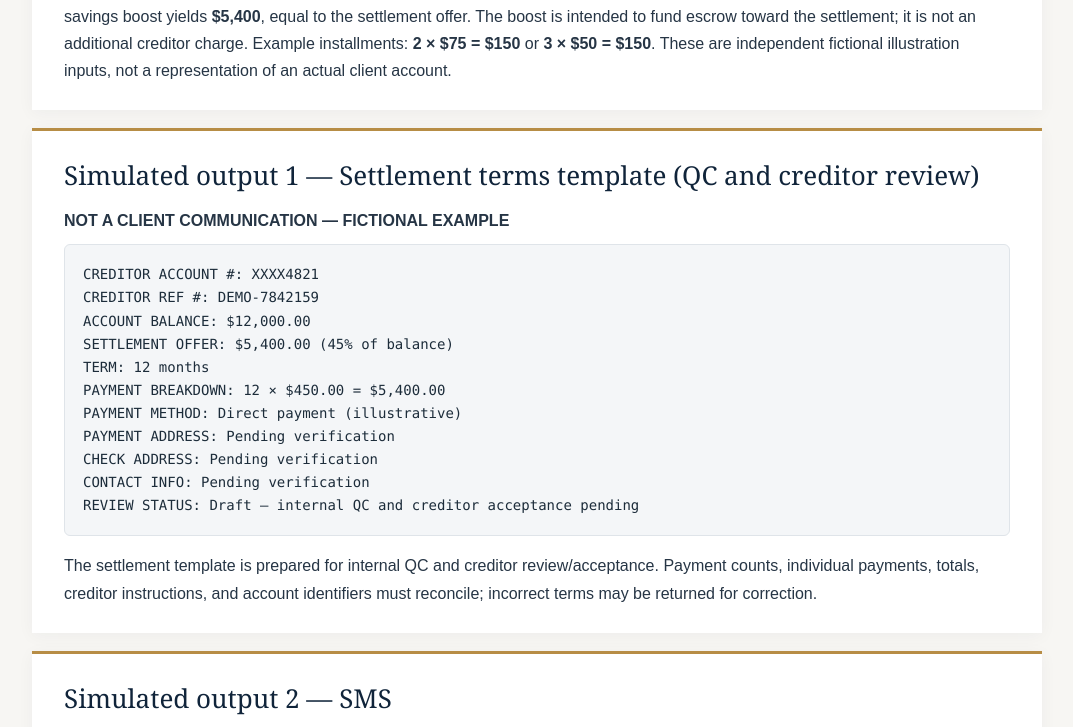
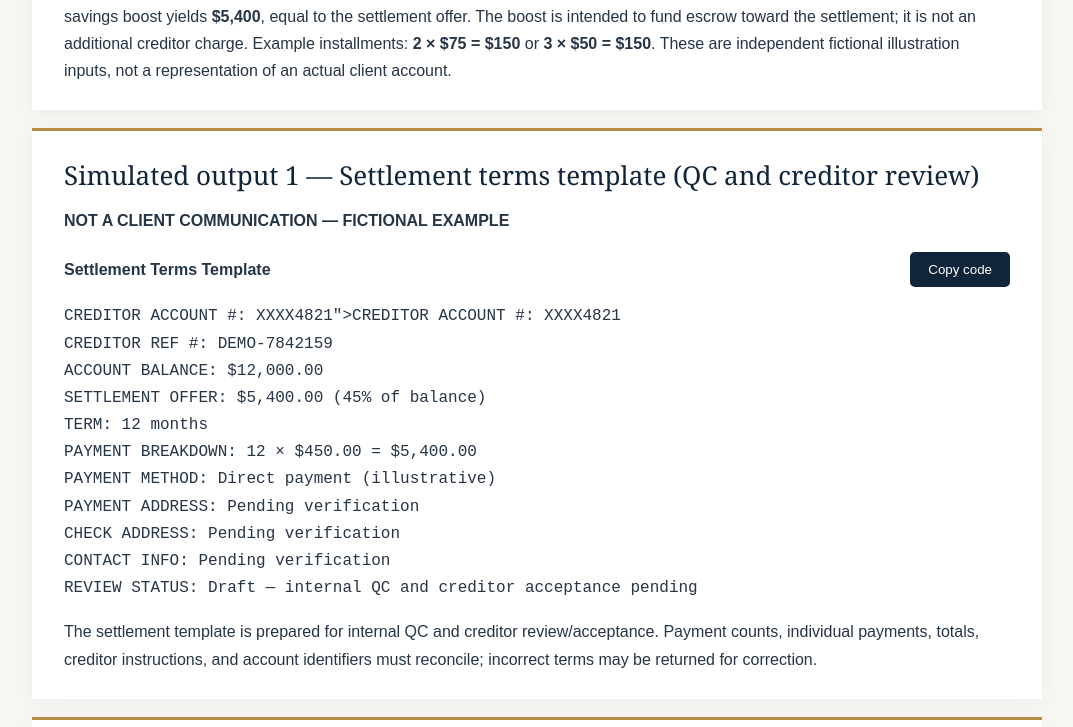
Before and after one commit to Shamitra78/Shamitra78.github.io, a plain HTML site: page operational-workflow-case-study.html in a window 1280 px wide. Shown: the part 2709-3436 px from the top of the page, without its empty margins (103-1176 px from the left). Drawn offline with Linux system fonts and the light colour scheme.

Commit message:
Add copy button to settlement terms template

```diff
--- a/operational-workflow-case-study.html
+++ b/operational-workflow-case-study.html
@@ -10,7 +10,12 @@ I identified the relevant source fields in Forth and mapped each one to its corr
 I applied the same Forth CRM data-mapping approach to generate a standardized, account-specific SMS. The message identified the additional funds needed and gave the client two options: contribute the shortfall as a lump sum or through installments, subject to the settlement deadline and applicable requirements. This made savings-boost outreach faster, clearer, and more repeatable.</p></section>
 <section class="panel"><h2>Technical implementation</h2><p>1. Map Forth CRM fields into the settlement terms template: original creditor/account reference, verified balance, negotiated offer, payment count, installment breakdown, payment method, and creditor instructions. 2. Validate that the installment breakdown sums to the offer and check source values before QC/creditor submission. 3. For savings-boost outreach, map the client first name, original creditor and last four account digits, verified balance, offer amount, and payment count. 4. Derive the requested boost from the Forth error-box amount plus $10, rounded to the nearest $10; derive the outreach deadline from the error-box date minus seven days. 5. Generate two installment alternatives by dividing the boost by two and three, with currency rounding and reconciliation checks. 6. Use a structured Copilot prompt to draft a client SMS and a separate Forth note; include copy controls, and have a person verify the results before use. The webpage demonstrates copy controls, not an actual Forth or Copilot integration.</p></section>
 <section class="panel"><h2>Visual workflow simulation</h2><img class="visual" src="workflow-automation-visual.png" alt="Fictional Forth CRM source data mapped through business rules to a settlement terms template, savings-boost SMS, and Forth CRM note"><p class="caption">Conceptual illustration; fictional values, no live CRM connection.</p></section><section class="panel"><h2>Illustrative scenario and validation</h2><p>Fictional account: Harbor Point Visa ****4821. Verified balance: $12,000.00. Settlement offer: <strong>45% × $12,000.00 = $5,400.00</strong>. Settlement schedule: <strong>12 × $450.00 = $5,400.00</strong>. Separately, a simulated Forth error box shows a <strong>$140 funding shortfall</strong> and a <strong>2/23/2027 deadline</strong>. Under the described savings-boost rule, the requested amount is <strong>$150</strong> ($140 + $10, rounded to the nearest $10), and the outreach deadline is <strong>2/16/2027</strong> (seven days earlier). The fictional current escrow balance is <strong>$5,250</strong>; adding the <strong>$150</strong> savings boost yields <strong>$5,400</strong>, equal to the settlement offer. The boost is intended to fund escrow toward the settlement; it is not an additional creditor charge. Example installments: <strong>2 × $75 = $150</strong> or <strong>3 × $50 = $150</strong>. These are independent fictional illustration inputs, not a representation of an actual client account.</p></section>
-<section class="panel"><h2>Simulated output 1 — Settlement terms template (QC and creditor review)</h2><p><strong>NOT A CLIENT COMMUNICATION — FICTIONAL EXAMPLE</strong></p><pre class="output">CREDITOR ACCOUNT #: XXXX4821
+<section class="panel"><h2>Simulated output 1 — Settlement terms template (QC and creditor review)</h2><p><strong>NOT A CLIENT COMMUNICATION — FICTIONAL EXAMPLE</strong></p><div class="copy-head">
+  <strong>Settlement Terms Template</strong>
+  <button type="button" onclick="copyOutput('settlement-output',this)">
+    Copy code
+  </button>
+</div><pre class="output<pre class="output" id="settlement-output">CREDITOR ACCOUNT #: XXXX4821">CREDITOR ACCOUNT #: XXXX4821
 CREDITOR REF #: DEMO-7842159
 ACCOUNT BALANCE: $12,000.00
 SETTLEMENT OFFER: $5,400.00 (45% of balance)
```
